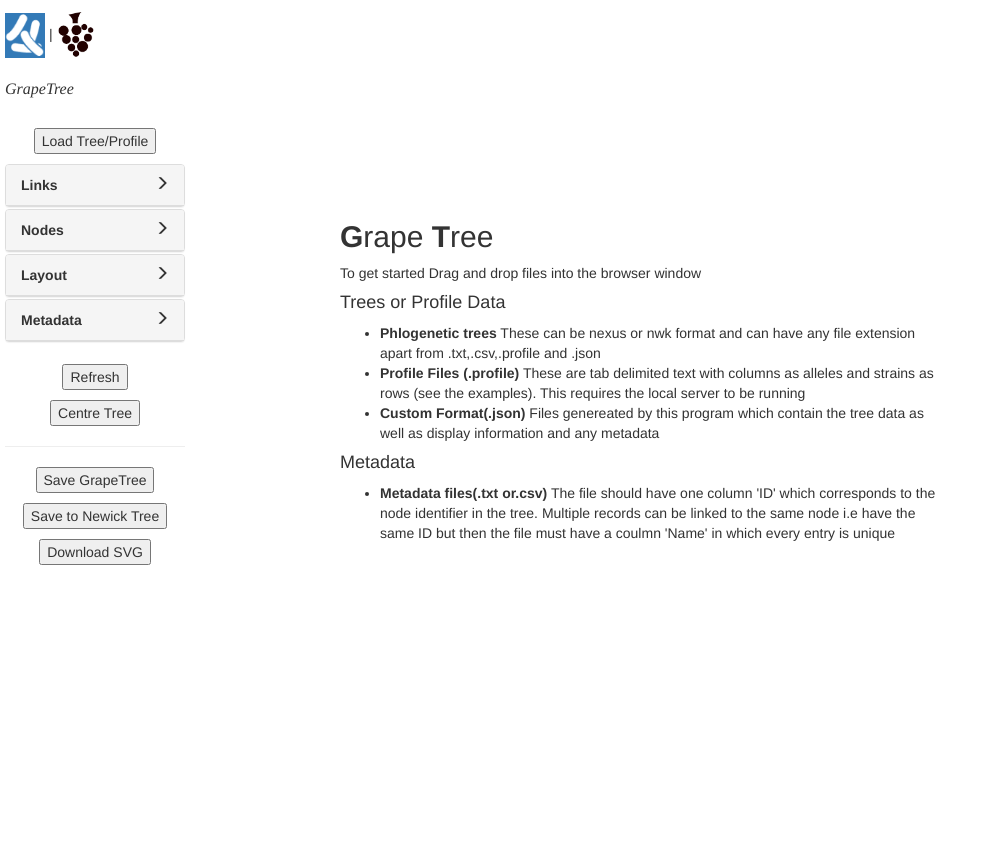
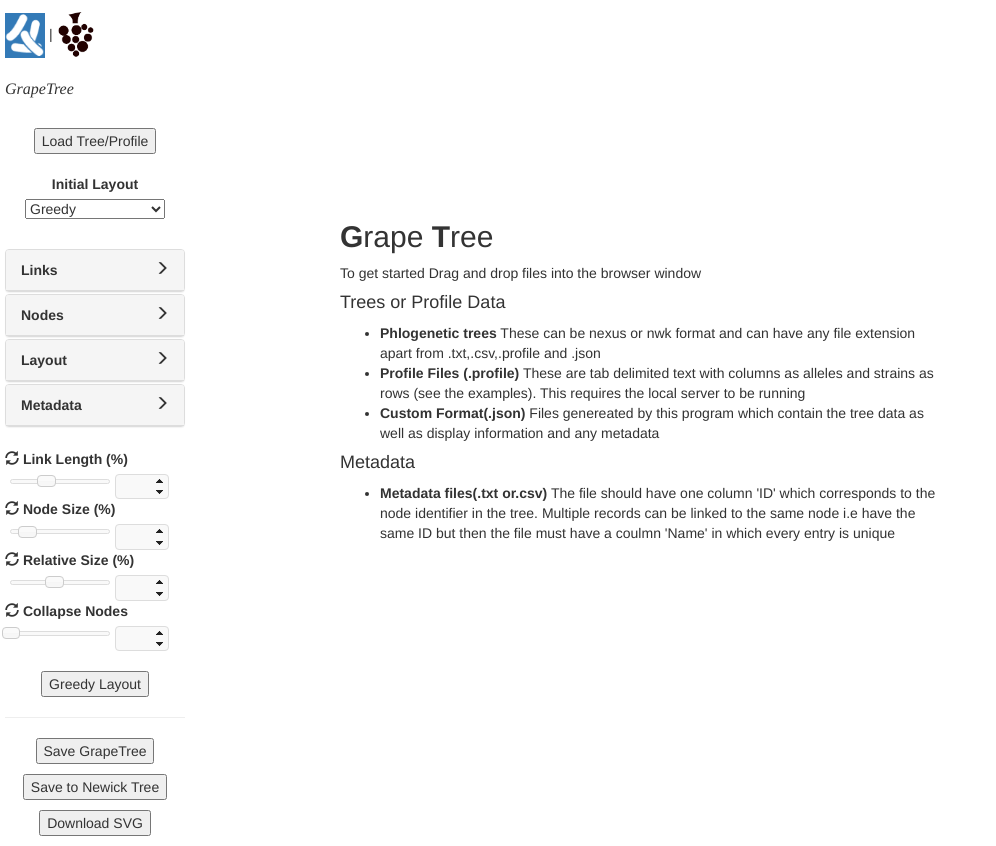
Before and after one commit to achtman-lab/GrapeTree, a Flask app: page / in a window 1280 px wide. Shown: the whole page, without its empty margins (0-996 px from the left). Before the commit the page ends 565 px from the top, so only its background shows below. Run offline with Flask 2, Linux system fonts and the light colour scheme; data that the repository does not hold is empty; parts of the project's set-up code (start-up, migrations or seed data) failed here and were passed over; some libraries are stand-ins or nearby versions.

Commit message:
move sliders outside

```diff
--- a/MSTree_holder.html
+++ b/MSTree_holder.html
@@ -40,7 +40,7 @@
                  .slider-class{
                         float: left;
                         clear: left;
-                        width: 140px;
+                        width: 100px;
                         height:5px;
                         margin: 5px;
                 }
@@ -206,26 +206,29 @@ same node i.e have the same ID but then the file must have a coulmn 'Name' in wh
 
 
 <div id='sidebar'>
+	<div id='beforeload_bar'>
 		<p>
 			<a href="https://enterobase.warwick.ac.uk" target = '_blank'><img src="js/img/enterobase.png" alt="Enterobase" style="width:40px;height:45px;"></a>    |
 			<a href="https://github.com/martinSergeant/EnteroMSTree" target = '_blank'><img src="js/img/GrapeTree.PNG" alt="GrapeTree" style="width:40px;height:50px;"></a>
 			<h3 id="headertag" style="font-family: times, serif; font-size:12pt; font-style:italic">GrapeTree</h3>
 		</p>
 		<br>
-	<div id='beforeload_bar'>
 		<p align='center'>
 			<button id = 'button-load-nwk'> Load Tree/Profile</button>
+			<br>
+			<br>
+			<label>Initial Layout</label>
+			<select id = 'layout-select'>
+				<option value='greedy'>Greedy</option>
+				<option value='force'>Magnetic repulsion</option>
+			</select>
 		</p>
+		<br>
 	</div>
 	<div id='afterload_bar'>
 		 <div class='panel panel-default'  style ="margin-bottom:2px">
 				   <div class ='panel-heading mst-menu-title' id= 'mst-link-menu'> <b id>Links</b><span id = 'mst-link-menu-icon' class='glyphicon glyphicon-menu-right'> </span></div>
 				   <div class = "panel-body" id ='mst-link-menu-panel'>
-						   <label>Zoom:</label>
-						   <input type='text' style='width:30px;height:15px' id ='spinner-linklength'><label>%</label>
-						   <br>
-						   <div id = "slider-linklength" class ="slider-class">  </div>
-						   <br>
 							<label><input id ='link-log-scale'type="checkbox" />Log Scale</label>
 							<br>
 							<label>Hide Links Over:</label>
@@ -261,14 +264,6 @@ same node i.e have the same ID but then the file must have a coulmn 'Name' in wh
 							<span onclick= "javascript:the_tree.setScale(0.9,true)"class='zoom-icon glyphicon glyphicon-zoom-out'></span>
 							</p>
 
-							<label>Node Size</label><input type='text' style='width:24px;height:15px' id ='spinner-nodesize'><label>%</label>
-							<br>
-							<div id = "slider-nodesize" class = "slider-class"></div>
-							<br>
-							<label>Relative Size</label><input type='text' style='width:24px;height:15px' id ='spinner-relative-nodesize'>
-							<br>
-							<div id = "slider-relative-nodesize" class = "slider-class"></div>
-							<br>
 							<label><input id ='show-node-labels'type="checkbox" checked /> Node Labels</label>
 							<br>
 							<hr>
@@ -290,15 +285,9 @@ same node i.e have the same ID but then the file must have a coulmn 'Name' in wh
 			<div class='panel panel-default'>
 					<div class ='panel-heading mst-menu-title' id= 'mst-layout-menu'> <b id>Layout</b><span id = 'mst-layout-menu-icon' class="glyphicon glyphicon-menu-right"></span></div>
 					<div class = "panel-body" id ='mst-layout-menu-panel'>
-							  <label>Collapse Nodes:</label>
-							<br>
-							<input type='text' style='width:80px;height:20px' id ='spinner-collapse-nodes'>
-						   <button id ='button-collapse-nodes'>Go</button>
-						   <br>
-
-							<div id = "slider-collapse-nodes" class = "slider-class"></div>
-
-						   <br>
+							<p align = 'center'>
+								<button id ="center-graph-button">Centre Tree</button>
+							</p>
 							<hr>
 							<label>Magnetic Repulsion</label>
 							<p align='center'>
@@ -310,19 +299,12 @@ same node i.e have the same ID but then the file must have a coulmn 'Name' in wh
 							<p align='center'>
 									<button id="stopAdjustment"> Off</button>
 							</p>
-							<label><input id ='correct_link_length' type="checkbox" checked /> Reset Link Length</label>
+							<label><input id ='correct_link_length' type="checkbox" checked /> Use Real Link Length When OFF</label>
 							<br><br>
 							<label>Repulsion Force</label>
 							<br>
 							<div title = "0" id = "slider-charge" class = "slider-class"></div>
 							<br>
-				<hr>
-			   <label>Initial Layout Method</label>
-			   <br>
-			   <select id = 'layout-select'>
-				   <option value='greedy'>Greedy</option>
-				   <option value='force'>Magnetic repulsion</option>
-			   </select>
 					</div>
 			</div>
 
@@ -347,17 +329,29 @@ same node i.e have the same ID but then the file must have a coulmn 'Name' in wh
 
 					</div>
 			</div>
+		<br>
 
-
-
-
+			<div id = "scaling">
+				<span onclick="$('#spinner-linklength').spinner('value', 100)" class='glyphicon glyphicon-refresh'></span><label>&nbsp;Link Length (%)</label>
 				<br>
+				<div id = "slider-linklength" class ="slider-class">  </div><input type='text' style='width:24px;height:15px' id ='spinner-linklength'>
+				<br>
+				<span onclick="$('#spinner-nodesize').spinner('value', 100)" class='glyphicon glyphicon-refresh'></span><label>&nbsp;Node Size (%)</label>
+				<br>
+				<div id = "slider-nodesize" class = "slider-class"></div><input type='text' style='width:24px;height:15px' id ='spinner-nodesize'>
+				<br>
+				<span onclick="$('#spinner-relative-nodesize').spinner('value', 100)" class='glyphicon glyphicon-refresh'></span><label>&nbsp;Relative Size (%)</label>
+				<br>
+				<div id = "slider-relative-nodesize" class = "slider-class"></div><input type='text' style='width:24px;height:15px' id ='spinner-relative-nodesize'>
+				<br>
+				<span onclick="$('#spinner-collapse-nodes').spinner('value', 0)" class='glyphicon glyphicon-refresh'></span><label>&nbsp;Collapse Nodes</label>
+				<br>
+				<div id = "slider-collapse-nodes" class = "slider-class"></div><input type='text' style='width:24px;height:15px' id ='spinner-collapse-nodes'>
+				<br><br>
 				<p align='center'>
-			<button id = 'button-refresh'> Refresh</button>
+					<button id = 'button-refresh'> Greedy Layout</button>
 				</p>
-			 <p align = 'center'>
-					<button id ="center-graph-button">Centre Tree</button>
-			</p>
+			</div>
 		<hr>
 
 		<p align = 'center'>
@@ -490,7 +484,6 @@ same node i.e have the same ID but then the file must have a coulmn 'Name' in wh
         var all_files=null;
 	var metatdata_file_name;
         var waiting_spinner= null;
-        var collapse_scale=1;
         var waitingDialog = null;
         var the_tree = null;
         var tree_name="";
@@ -647,18 +640,19 @@ same node i.e have the same ID but then the file must have a coulmn 'Name' in wh
                 };
 
 
-                var min = tree.min_link_distance;
-                if (min<1){
-                        collapse_scale = 1/min;
-                }
-                var max = (tree.max_link_distance)*collapse_scale;
-                var step = max/100;
+				$( "#spinner-collapse-nodes" ).spinner({
+                        min: 0,
+                        max: tree.max_link_distance,
+                        value: tree.node_collapsed_value,
+                        step: tree.max_link_distance/1000.0
+                });
+
                 $( "#slider-collapse-nodes" ).slider({
-                        min:0,
-                        max: max,
-                        value: tree.node_collapsed_value*collapse_scale,
-                        step:step
+                        min:Math.log(tree.max_link_distance/3000)*1000,
+                        max: Math.log(tree.max_link_distance)*1000,
+                        value: Math.log(tree.node_collapsed_value)*1000,
                 });
+
 
 
                         tree.centerGraph();
@@ -770,7 +764,7 @@ same node i.e have the same ID but then the file must have a coulmn 'Name' in wh
 		if (data['hide_link_length']){
 			$("#spinner-hide-link-length").val(data['hide-link-length']);
 		}
-		$( "#slider-collapse-nodes" ).slider("value",data["node_collapsed_value"]);
+		$( "#slider-collapse-nodes" ).slider("value",Math.log(data["node_collapsed_value"])*1000);
 		$("#spinner-collapse-nodes").val(data["node_collapsed_value"])
 	}
 
@@ -1134,7 +1128,7 @@ window.onload = function (){
         $( "#slider-relative-nodesize" ).slider({
                 orientation: "horizontal",
                 min:20,
-                max:500,
+                max:200,
                 value: 100,
                 step:1,
                 slide:function(){
@@ -1148,7 +1142,7 @@ window.onload = function (){
         });
 		$( "#spinner-relative-nodesize" ).spinner({
                 min:20,
-                max:500,
+                max:200,
                 value: 100,
                 step:1,
                 spin:function(){
@@ -1306,21 +1300,32 @@ window.onload = function (){
                 max: 100,
                 value: 0,
                 slide:function(){
-                        var val = $("#slider-collapse-nodes").slider("value")/collapse_scale;
-                                $("#spinner-collapse-nodes").val(val);
+								var val = Math.exp($(this).slider('value')/1000);
+                                $("#spinner-collapse-nodes").spinner('value', val);
                         },
                 change: function(e){
                         if (e.originalEvent){
-                               var val = $("#slider-collapse-nodes").slider("value")/collapse_scale;
-                                the_tree.collapseNodes(val);
-                               $("#spinner-collapse-nodes").val(val);
+                               var val = Math.exp($(this).slider('value')/1000);
+                               $("#spinner-collapse-nodes").spinner('value', val);
                         }
                 }
         });
+		$( "#spinner-collapse-nodes" ).spinner({
+                min:0,
+                value: 0,
+                spin:function(){
+							var v = parseFloat($(this).spinner('value'));
+							$("#slider-collapse-nodes").slider('value', Math.log(v)*1000);
+							//the_tree.collapseNodes(v);
+                        },
+                change: function(e){
+						var v = parseFloat($(this).spinner('value'));
+						$("#slider-collapse-nodes").slider('value', Math.log(v)*1000);
+						the_tree.collapseNodes(v);
+                }
+        });
 
-        $("#button-collapse-nodes").click(function(e){
-			the_tree.collapseNodes($("#spinner-collapse-nodes").val());
-        });
+
 
         $("#save-tree-json").click(function(e){
                 var obj= the_tree.getTreeAsObject();
@@ -1385,9 +1390,11 @@ window.onload = function (){
 	$("#afterload_bar").css("opacity", 0.6)
 
 	window.addEventListener("beforeunload", function (e) {
+		if (the_tree) {
 			var confirmationMessage = 'All the modifications will lost if you have not saved the GrapeTree as a local file.';
 			(e || window.event).returnValue = confirmationMessage;
 			return confirmationMessage;
+		}
 	});
 };
 
--- a/grapetree/templates/MSTree_launch.html
+++ b/grapetree/templates/MSTree_launch.html
@@ -40,7 +40,7 @@
                  .slider-class{
                         float: left;
                         clear: left;
-                        width: 140px;
+                        width: 100px;
                         height:5px;
                         margin: 5px;
                 }
@@ -206,26 +206,29 @@ same node i.e have the same ID but then the file must have a coulmn 'Name' in wh
 
 
 <div id='sidebar'>
+	<div id='beforeload_bar'>
 		<p>
 			<a href="https://enterobase.warwick.ac.uk" target = '_blank'><img src="js/img/enterobase.png" alt="Enterobase" style="width:40px;height:45px;"></a>    |
 			<a href="https://github.com/martinSergeant/EnteroMSTree" target = '_blank'><img src="js/img/GrapeTree.PNG" alt="GrapeTree" style="width:40px;height:50px;"></a>
 			<h3 id="headertag" style="font-family: times, serif; font-size:12pt; font-style:italic">GrapeTree</h3>
 		</p>
 		<br>
-	<div id='beforeload_bar'>
 		<p align='center'>
 			<button id = 'button-load-nwk'> Load Tree/Profile</button>
+			<br>
+			<br>
+			<label>Initial Layout</label>
+			<select id = 'layout-select'>
+				<option value='greedy'>Greedy</option>
+				<option value='force'>Magnetic repulsion</option>
+			</select>
 		</p>
+		<br>
 	</div>
 	<div id='afterload_bar'>
 		 <div class='panel panel-default'  style ="margin-bottom:2px">
 				   <div class ='panel-heading mst-menu-title' id= 'mst-link-menu'> <b id>Links</b><span id = 'mst-link-menu-icon' class='glyphicon glyphicon-menu-right'> </span></div>
 				   <div class = "panel-body" id ='mst-link-menu-panel'>
-						   <label>Zoom:</label>
-						   <input type='text' style='width:30px;height:15px' id ='spinner-linklength'><label>%</label>
-						   <br>
-						   <div id = "slider-linklength" class ="slider-class">  </div>
-						   <br>
 							<label><input id ='link-log-scale'type="checkbox" />Log Scale</label>
 							<br>
 							<label>Hide Links Over:</label>
@@ -261,14 +264,6 @@ same node i.e have the same ID but then the file must have a coulmn 'Name' in wh
 							<span onclick= "javascript:the_tree.setScale(0.9,true)"class='zoom-icon glyphicon glyphicon-zoom-out'></span>
 							</p>
 
-							<label>Node Size</label><input type='text' style='width:24px;height:15px' id ='spinner-nodesize'><label>%</label>
-							<br>
-							<div id = "slider-nodesize" class = "slider-class"></div>
-							<br>
-							<label>Relative Size</label><input type='text' style='width:24px;height:15px' id ='spinner-relative-nodesize'>
-							<br>
-							<div id = "slider-relative-nodesize" class = "slider-class"></div>
-							<br>
 							<label><input id ='show-node-labels'type="checkbox" checked /> Node Labels</label>
 							<br>
 							<hr>
@@ -290,15 +285,9 @@ same node i.e have the same ID but then the file must have a coulmn 'Name' in wh
 			<div class='panel panel-default'>
 					<div class ='panel-heading mst-menu-title' id= 'mst-layout-menu'> <b id>Layout</b><span id = 'mst-layout-menu-icon' class="glyphicon glyphicon-menu-right"></span></div>
 					<div class = "panel-body" id ='mst-layout-menu-panel'>
-							  <label>Collapse Nodes:</label>
-							<br>
-							<input type='text' style='width:80px;height:20px' id ='spinner-collapse-nodes'>
-						   <button id ='button-collapse-nodes'>Go</button>
-						   <br>
-
-							<div id = "slider-collapse-nodes" class = "slider-class"></div>
-
-						   <br>
+							<p align = 'center'>
+								<button id ="center-graph-button">Centre Tree</button>
+							</p>
 							<hr>
 							<label>Magnetic Repulsion</label>
 							<p align='center'>
@@ -310,18 +299,13 @@ same node i.e have the same ID but then the file must have a coulmn 'Name' in wh
 							<p align='center'>
 									<button id="stopAdjustment"> Off</button>
 							</p>
-							<label><input id ='correct_link_length' type="checkbox" checked /> Reset Link Length</label>
+							<label><input id ='correct_link_length' type="checkbox" checked /> Use Real Link Length When OFF</label>
+							<br><br>
 							<label>Repulsion Force</label>
 							<br>
 							<div title = "0" id = "slider-charge" class = "slider-class"></div>
 							<br>
 				<hr>
-			   <label>Initial Layout Method</label>
-			   <br>
-			   <select id = 'layout-select'>
-				   <option value='greedy'>Greedy</option>
-				   <option value='force'>Magnetic repulsion</option>
-			   </select>
 					</div>
 			</div>
 
@@ -346,17 +330,29 @@ same node i.e have the same ID but then the file must have a coulmn 'Name' in wh
 
 					</div>
 			</div>
+		<br>
 
-
-
-
+			<div id = "scaling">
+				<span onclick="$('#spinner-linklength').spinner('value', 100)" class='glyphicon glyphicon-refresh'></span><label>&nbsp;Link Length (%)</label>
 				<br>
+				<div id = "slider-linklength" class ="slider-class">  </div><input type='text' style='width:24px;height:15px' id ='spinner-linklength'>
+				<br>
+				<span onclick="$('#spinner-nodesize').spinner('value', 100)" class='glyphicon glyphicon-refresh'></span><label>&nbsp;Node Size (%)</label>
+				<br>
+				<div id = "slider-nodesize" class = "slider-class"></div><input type='text' style='width:24px;height:15px' id ='spinner-nodesize'>
+				<br>
+				<span onclick="$('#spinner-relative-nodesize').spinner('value', 100)" class='glyphicon glyphicon-refresh'></span><label>&nbsp;Relative Size (%)</label>
+				<br>
+				<div id = "slider-relative-nodesize" class = "slider-class"></div><input type='text' style='width:24px;height:15px' id ='spinner-relative-nodesize'>
+				<br>
+				<span onclick="$('#spinner-collapse-nodes').spinner('value', 0)" class='glyphicon glyphicon-refresh'></span><label>&nbsp;Collapse Nodes</label>
+				<br>
+				<div id = "slider-collapse-nodes" class = "slider-class"></div><input type='text' style='width:24px;height:15px' id ='spinner-collapse-nodes'>
+				<br><br>
 				<p align='center'>
-			<button id = 'button-refresh'> Refresh</button>
+					<button id = 'button-refresh'> Greedy Layout</button>
 				</p>
-			 <p align = 'center'>
-					<button id ="center-graph-button">Centre Tree</button>
-			</p>
+			</div>
 		<hr>
 
 		<p align = 'center'>
@@ -489,7 +485,6 @@ same node i.e have the same ID but then the file must have a coulmn 'Name' in wh
         var all_files=null;
 	var metatdata_file_name;
         var waiting_spinner= null;
-        var collapse_scale=1;
         var waitingDialog = null;
         var the_tree = null;
         var tree_name="";
@@ -646,18 +641,19 @@ same node i.e have the same ID but then the file must have a coulmn 'Name' in wh
                 };
 
 
-                var min = tree.min_link_distance;
-                if (min<1){
-                        collapse_scale = 1/min;
-                }
-                var max = (tree.max_link_distance)*collapse_scale;
-                var step = max/100;
+				$( "#spinner-collapse-nodes" ).spinner({
+                        min: 0,
+                        max: tree.max_link_distance,
+                        value: tree.node_collapsed_value,
+                        step: tree.max_link_distance/1000.0
+                });
+
                 $( "#slider-collapse-nodes" ).slider({
-                        min:0,
-                        max: max,
-                        value: tree.node_collapsed_value*collapse_scale,
-                        step:step
+                        min:Math.log(tree.max_link_distance/3000)*1000,
+                        max: Math.log(tree.max_link_distance)*1000,
+                        value: Math.log(tree.node_collapsed_value)*1000,
                 });
+
 
 
                         tree.centerGraph();
@@ -769,7 +765,7 @@ same node i.e have the same ID but then the file must have a coulmn 'Name' in wh
 		if (data['hide_link_length']){
 			$("#spinner-hide-link-length").val(data['hide-link-length']);
 		}
-		$( "#slider-collapse-nodes" ).slider("value",data["node_collapsed_value"]);
+		$( "#slider-collapse-nodes" ).slider("value",Math.log(data["node_collapsed_value"])*1000);
 		$("#spinner-collapse-nodes").val(data["node_collapsed_value"])
 	}
 
@@ -1133,7 +1129,7 @@ window.onload = function (){
         $( "#slider-relative-nodesize" ).slider({
                 orientation: "horizontal",
                 min:20,
-                max:500,
+                max:200,
                 value: 100,
                 step:1,
                 slide:function(){
@@ -1147,7 +1143,7 @@ window.onload = function (){
         });
 		$( "#spinner-relative-nodesize" ).spinner({
                 min:20,
-                max:500,
+                max:200,
                 value: 100,
                 step:1,
                 spin:function(){
@@ -1305,21 +1301,32 @@ window.onload = function (){
                 max: 100,
                 value: 0,
                 slide:function(){
-                        var val = $("#slider-collapse-nodes").slider("value")/collapse_scale;
-                                $("#spinner-collapse-nodes").val(val);
+								var val = Math.exp($(this).slider('value')/1000);
+                                $("#spinner-collapse-nodes").spinner('value', val);
                         },
                 change: function(e){
                         if (e.originalEvent){
-                               var val = $("#slider-collapse-nodes").slider("value")/collapse_scale;
-                                the_tree.collapseNodes(val);
-                               $("#spinner-collapse-nodes").val(val);
+                               var val = Math.exp($(this).slider('value')/1000);
+                               $("#spinner-collapse-nodes").spinner('value', val);
                         }
                 }
         });
+		$( "#spinner-collapse-nodes" ).spinner({
+                min:0,
+                value: 0,
+                spin:function(){
+							var v = parseFloat($(this).spinner('value'));
+							$("#slider-collapse-nodes").slider('value', Math.log(v)*1000);
+							//the_tree.collapseNodes(v);
+                        },
+                change: function(e){
+						var v = parseFloat($(this).spinner('value'));
+						$("#slider-collapse-nodes").slider('value', Math.log(v)*1000);
+						the_tree.collapseNodes(v);
+                }
+        });
 
-        $("#button-collapse-nodes").click(function(e){
-			the_tree.collapseNodes($("#spinner-collapse-nodes").val());
-        });
+
 
         $("#save-tree-json").click(function(e){
                 var obj= the_tree.getTreeAsObject();
@@ -1384,9 +1391,11 @@ window.onload = function (){
 	$("#afterload_bar").css("opacity", 0.6)
 
 	window.addEventListener("beforeunload", function (e) {
+		if (the_tree) {
 			var confirmationMessage = 'All the modifications will lost if you have not saved the GrapeTree as a local file.';
 			(e || window.event).returnValue = confirmationMessage;
 			return confirmationMessage;
+		}
 	});
 };
 
--- a/js/tree/d3_m_tree.js
+++ b/js/tree/d3_m_tree.js
@@ -460,9 +460,7 @@ D3MSTree.prototype.collapseNodes= function(max_distance){
         layout = JSON.parse(JSON.stringify(this.original_node_positions));
         this._collapseNodes(max_distance, layout);
         this._start(null,{"node_positions":layout,"scale":this.scale,"translate":this.translate});
-
-
-
+        this.centerGraph();
 }
 
 D3MSTree.prototype._collapseNodes=function(max_distance,layout){
```
Also changed, not shown: main.py (line endings or trailing spaces). Lines whose indentation alone changed are shown as unchanged.
